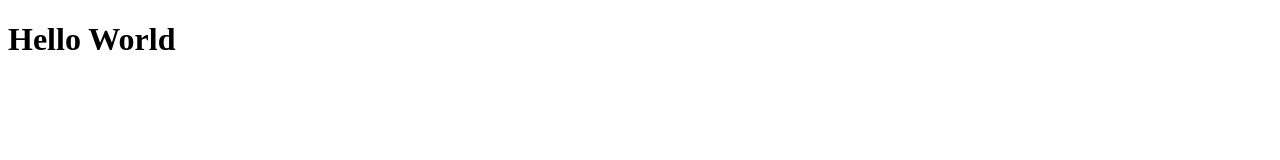
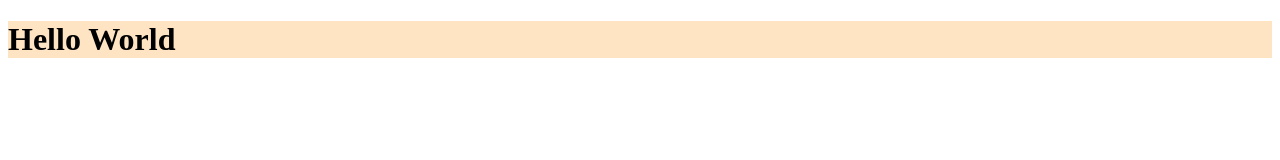
Before and after one commit to Project-Code225/Hello-Word, a plain HTML site: page INDEX.HTML in a window 1280 px wide. Drawn offline with Linux system fonts and the light colour scheme.

Commit message:
Push in cms branch

```diff
--- a/INDEX.HTML
+++ b/INDEX.HTML
@@ -4,7 +4,9 @@
     <meta charset="UTF-8">
     <meta name="viewport" content="width=device-width, initial-scale=1.0">
     <title>Document</title>
+    <link rel="stylesheet" href="./css/style.css">
 </head>
 <body>
     <h1>Hello World</h1>
+
 </html>
--- /dev/null
+++ b/css/style.css
@@ -0,0 +1,3 @@
+h1{
+    background-color: bisque;
+}
```
